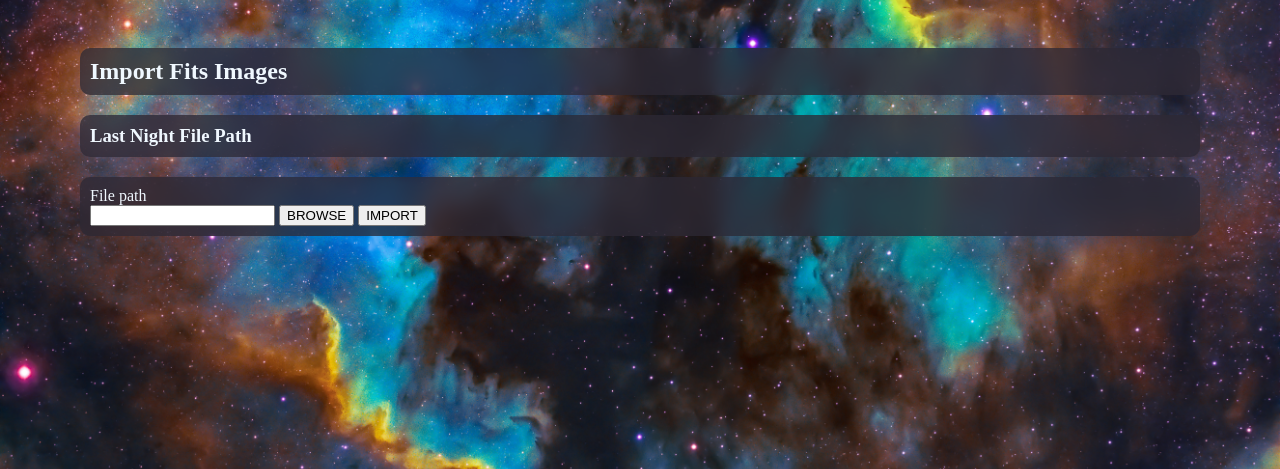
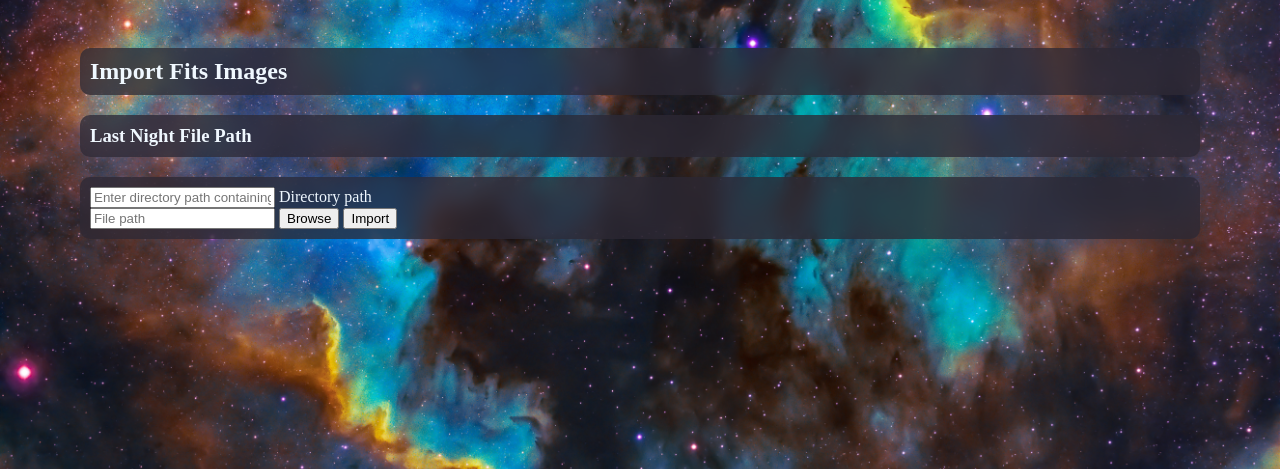
Before and after one commit to TIS2023-FMFI/hviezdna-obloha, a Django app: template NightSky/Observatory/templates/Observatory/import_fits.html in a window 1280 px wide. Shown: the part 211-680 px from the top of the page. Run offline with Django 4.2, Linux system fonts and the light colour scheme; the template is opened without the code that fills it: values that come from a table or form of the project are taken from there, others are empty; parts of the project's set-up code (start-up, migrations or seed data) failed here and were passed over.

Commit message:
Observatory: modify import formular

```diff
--- a/NightSky/Observatory/templates/Observatory/import_fits.html
+++ b/NightSky/Observatory/templates/Observatory/import_fits.html
@@ -24,15 +24,27 @@
             <h3>Last Night File Path</h3>
         </article>
         <article class="content_part">
-            <form id="importForm">
-              <label for="filePath">File path</label><br>
-              <input type="text" id="filePath" name="filePath">
+            <form method="post" action="{% url 'import_fits' %}">
+                {% csrf_token %}
+                {{ form.directory_path }}
+                <label for="id_file_path">Directory path</label><br>
+                <input type="text" id="id_file_path" name="file_path" placeholder="File path">
 
-              <input type="file" id="fileBrowser" style="display: none;" accept="" onchange="updateFilePath()">
-              <button type="button" onclick="document.getElementById('fileBrowser').click()">BROWSE</button>
+                <input type="file" id="file-browse" webkitdirectory style="display: none;" onchange="updateInputWithPath(this)">
+                <button type="button" onclick="document.getElementById('file-browse').click()">Browse</button>
+                <input type="submit" value="Import">
+            </form>
 
-              <input type="submit" value="IMPORT">
-            </form>
+            <script>
+            function updateInputWithPath(input) {
+                const files = input.files;
+                if (files.length) {
+                    const directoryName = files[0].webkitRelativePath.split('/')[0];
+                    // updates the input field with the hardcoded path and the selected directory name
+                    document.getElementById('id_file_path').value = 'Hardcoded_path\\' + directoryName;
+                }
+            }
+            </script>
         </article>
     </div>
 </body>
```
